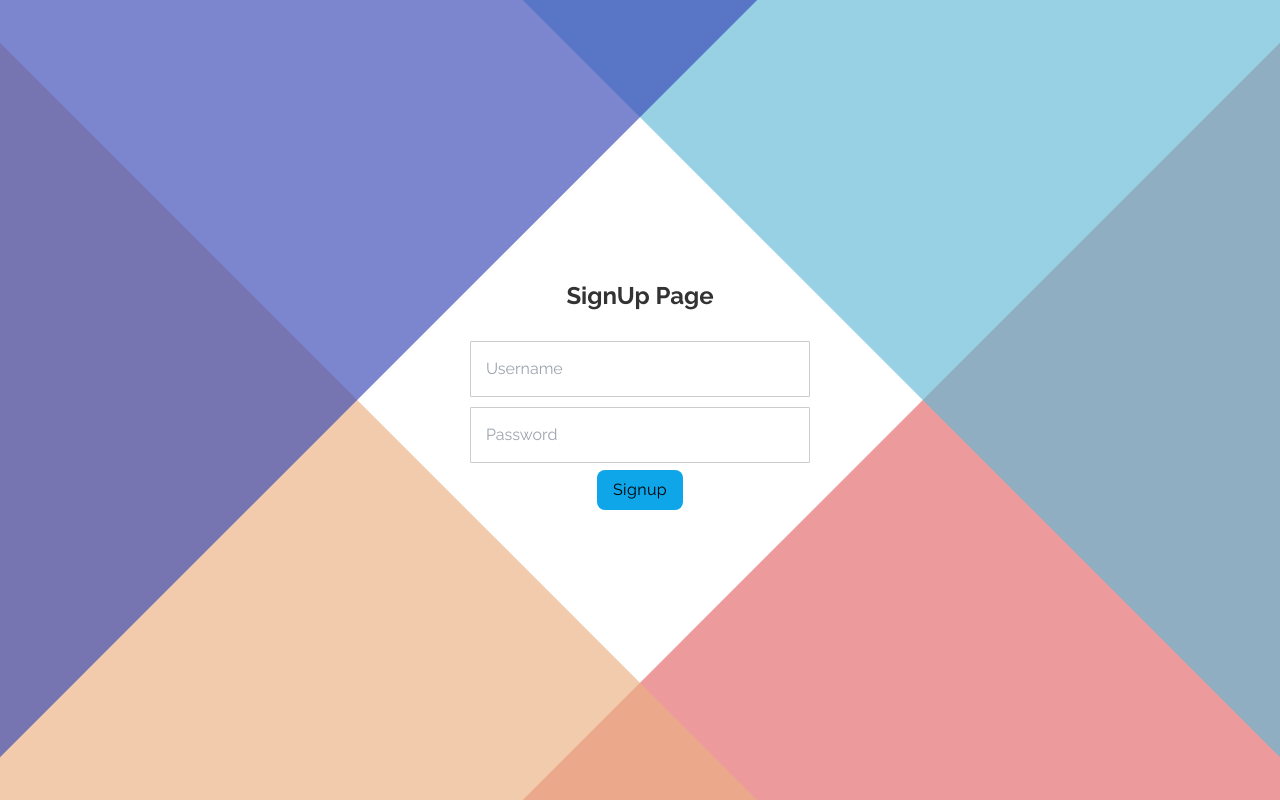
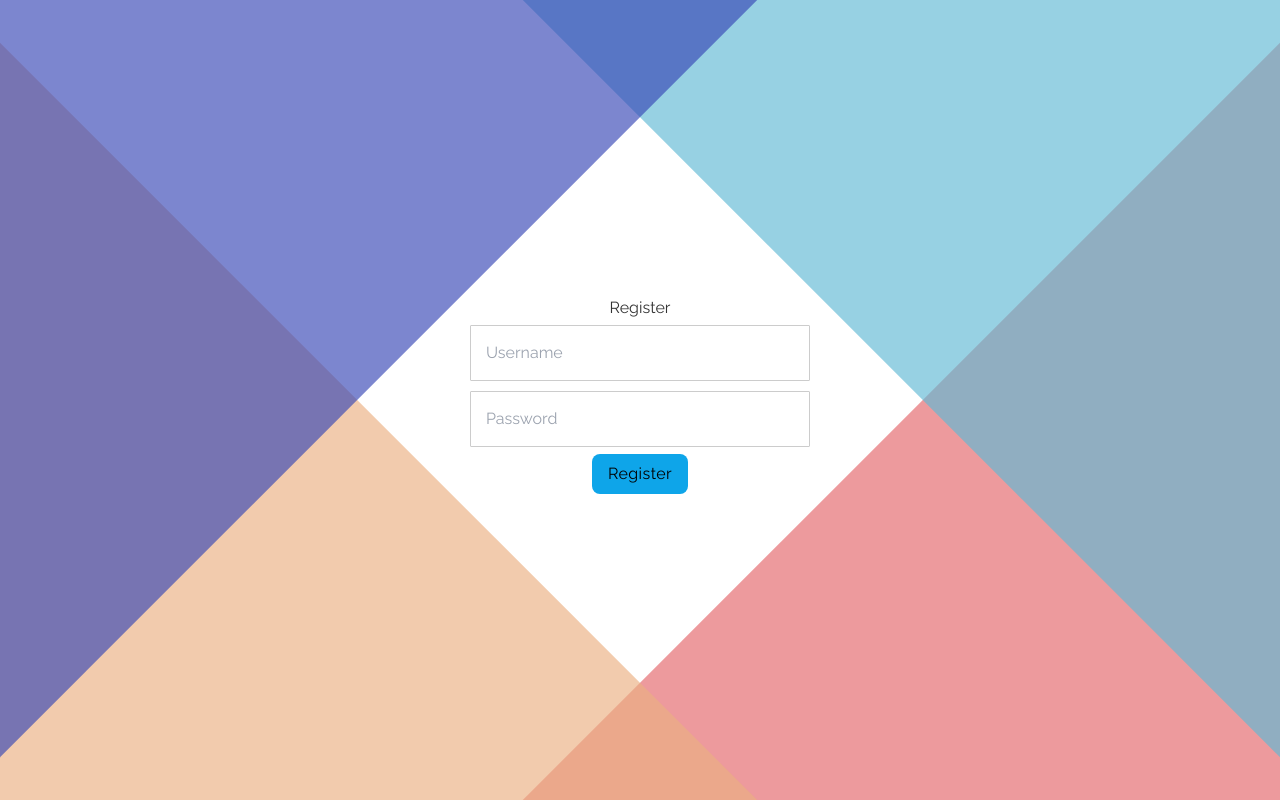
Before and after one commit to Tabindanoor/image-to-text-audio-video-, a React (Create React App) app: page /signup in a window 1280 px wide. Built offline with nearby package versions, Linux system fonts and the light colour scheme; what pdfmake would draw is missing.

Commit message:
done with the software re engineering project

```diff
--- a/src/components/Login.jsx
+++ b/src/components/Login.jsx
@@ -1,113 +1,3 @@
-// import React,{useState} from "react";
-// import axios from "axios";
-// import "./Login.css"
-// import Navbar from "./Navbar";
-// import { Link, Navigate } from "react-router-dom";
-
-// const Login = () => {
-//     const [username, setUsername] = useState('');
-//     const [password, setPassword] = useState('');
-//     const [error, setError] = useState(false);
-//     const [success, setSuccess] = useState(false);
-
-
-//     // const [username, setUsername] = useState('');
-//     // const [password, setPassword] = useState('');
-//     // const [success, setSuccess] = useState(false);
-//     // const [error, setError] = useState(false);
-
-
-//     const handleSignup = async () => {
-//       try {
-//         await axios.post('http://localhost:5000/signup', {
-//           username,
-//           password,
-//         });
-//      setSuccess(true)
-//      setSuccess(false)
-//         // alert('User created successfully');
-//       } catch (error) {
-//         // console.error(error);
-//         // alert('Error creating user');
-//         setError(true);
-//         setError(false)
-//       }
-//     };
-
-//     const handleLogin = async () => {
-//       try {
-//         await axios.post('http://localhost:5000/login', {
-//           username,
-//           password,
-//         });
-
-//         // alert('Login successful');
-//         setSuccess(true);
-//         Navigate("/dashboard");
-//         // setSuccess(false);
-//       } catch (error) {
-//         // console.error(error);
-//         // alert('Invalid credentials');
-//         setError(true);
-//         // setError(false);
-//       }
-//     };
-
-
-
-//     return (
-//       <div>
-//         {/* <Navbar/> */}
-//          <div className="container">
-//         <div className="top"></div>
-//         <div className="bottom"></div>
-//         <div className="center">
-//         <h2 className="text-center text-2xl font-semibold ">Login Page</h2><br />
-
-//         {success &&
-//           <p className="green-red-600 text-sm">Login Successful :)</p>
-//         }
-
-//         {error &&
-//           <p className="text-red-600 text-sm">Invalid Credentails :(</p>
-//         }
-
-//         <input
-//           type="text"
-//           placeholder="Username"
-//           onChange={(e) => setUsername(e.target.value)}
-//           className="border-2 border-blue-300 rounded-xl p-2"
-//         />
-
-//         <input
-//           type="password"
-//           placeholder="Password"
-//           onChange={(e) => setPassword(e.target.value)}
-//           className="border-2 border-blue-300 rounded-xl p-2 mt-2"
-
-//         />
-//         <br />
-//         <button
-//            className="animate-bounce focus:animate-none hover:animate-none inline-flex text-md font-medium
-//            bg-sky-500 mt-3 px-4 py-2 rounded-lg tracking-wide text-black" aria-current="page"
-
-//           onClick={handleLogin}>SignIn</button>
-//         <h2>&nbsp;</h2>
-//         <Link to={"/signup"}
-//            className="animate-bounce focus:animate-none hover:animate-none inline-flex text-md font-medium
-//            bg-sky-500 mt-3 px-4 py-2 rounded-lg tracking-wide text-black" aria-current="page"
-
-//           >SIgn Up</Link>
-//         </div>
-//       </div>
-//       </div>
-
-//     );
-//   };
-
-//  export default Login
-
-
 import React, { useState } from "react";
 import axios from "axios";
 import { Link, useNavigate } from "react-router-dom";
@@ -123,36 +13,43 @@ const Login = () => {
   const navigate = useNavigate();
 
 
-  const handleSignup = async () => {
-    try {
-      await axios.post('http://localhost:5000/signup', {
-        username,
-        password,
-      });
-      setSuccess(true);
-      // setSuccess(false);
-    } catch (error) {
-      setError(true);
-      setError(false);
-    }
-  };
 
+  // const handleLogin = async () => {
+  //   try {
+  //     await axios.post('http://localhost:5000/', {
+  //       username,
+  //       password,
+  //     });
+
+  //     // Login successful, navigate to the dashboard
+  //     setSuccess(true);
+  //     navigate("/dashboard",{state:{username}});
+  //   }
+  //    catch (error) {
+  //     // setError(true);
+  //     setUsername("");
+  //     setPassword("")
+  //     setError("invalid credentails");
+
+  //   }
+  // };
   const handleLogin = async () => {
     try {
-      await axios.post('http://localhost:5000/login', {
+        await axios.post('http://localhost:5000/login', {  // Updated URL to '/login'
             username,
             password,
         });
 
         // Login successful, navigate to the dashboard
         setSuccess(true);
-      navigate("/dashboard",{state:{username}});
+        navigate("/dashboard", { state: { username } });
     } catch (error) {
         // setError(true);
-      setError("invalid credentails");
+        setUsername("");
+        setPassword("")
+        setError("Invalid credentials");
     }
 };
-
   return (
     <div>
       <div className="container">
--- a/src/components/Navbar.jsx
+++ b/src/components/Navbar.jsx
@@ -3,26 +3,7 @@ import { Link } from 'react-router-dom'
 import axios from 'axios';
 import { useNavigate } from 'react-router-dom';
 
-
-
-
 const Navbar = () => {
-
-  const [username, setUsername] = useState('');
-  const [isLoggedIn, setIsLoggedIn] = useState(false);
-  const navigate = useNavigate()
-  const handleLogout = async () => {
-    try {
-        // Assuming you have a logout API endpoint on your server
-        const response = await axios.post('http://localhost:3001/logout');
-        console.log(response.data);
-      navigate("/login",{state:{username}});
-
-        setIsLoggedIn(false);
-    } catch (error) {
-        console.error(error);
-    }
-};
 
   return (
     <div className=''>
@@ -77,34 +58,12 @@ const Navbar = () => {
                     {/* <p>Welcome, {username}!</p> */}
                     <button className="animate-bounce focus:animate-none hover:animate-none
             inline-flex text-md font-medium bg-indigo-900 mt-3 px-4 py-2 rounded-lg tracking-wide
-             text-white" > <Link to={"/login"}>LogOut</Link> </button>
-                {/* </div> */}
-                {/* <button onClick={handleLogout} className="animate-bounce focus:animate-none hover:animate-none
-            inline-flex text-md font-medium bg-indigo-900 mt-3 px-4 py-2 rounded-lg tracking-wide
-             text-white" > LogOut </button> */}
+             text-white" > <Link to={"/"}>LogOut</Link> </button>
+
                 </div>
-            {/* ) : (
-                <div>
-                    <label>
-                        Username:
-                        <input type="text" value={username} onChange={(e) => setUsername(e.target.value)} />
-                    </label>
-                  <button  className="animate-bounce focus:animate-none hover:animate-none
-            inline-flex text-md font-medium bg-indigo-900 mt-3 px-4 py-2 rounded-lg tracking-wide
-             text-white"><Link to={"/login"} >Login</Link></button>
-                </div>
-            )} */}
+
         </div>
 
-            {/* <Link to={"/login"}     className="animate-bounce focus:animate-none hover:animate-none
-            inline-flex text-md font-medium bg-indigo-900 mt-3 px-4 py-2 rounded-lg tracking-wide
-             text-white" >Login</Link> */}
-            {/* <Link to={"/signup"}
-            className="animate-bounce focus:animate-none hover:animate-none
-            inline-flex text-md font-medium bg-indigo-700 mt-3 px-4 py-2 rounded-lg tracking-wide
-            text-white">  Signup</Link> */}
-
-            {/* <ChangeMode/> */}
           </div>
         </div>
       </div>
@@ -117,7 +76,6 @@ const Navbar = () => {
             <button type="button" className="relative flex rounded-full bg-gray-800 text-sm focus:outline-none focus:ring-2 focus:ring-white focus:ring-offset-2 focus:ring-offset-gray-800" id="user-menu-button" aria-expanded="false" aria-haspopup="true">
               <span className="absolute -inset-1.5"></span>
               <span className="sr-only">Open user menu</span>
-              {/* <img className="h-8 w-8 rounded-full" src="https://images.unsplash.com/photo-1472099645785-5658abf4ff4e?ixlib=rb-1.2.1&ixid=eyJhcHBfaWQiOjEyMDd9&auto=format&fit=facearea&facepad=2&w=256&h=256&q=80" alt=""/> */}
             </button>
           </div>
 
@@ -136,6 +94,7 @@ const Navbar = () => {
       <Link to={"/image-2-pdf"} className="text-gray-300 hover:bg-gray-700 hover:text-white block rounded-md px-3 py-2 text-base font-medium">Image2Pdf</Link>
       <Link to={"/login"} className="text-gray-300 hover:bg-gray-700 hover:text-white block rounded-md px-3 py-2 text-base font-medium">Login</Link>
       <Link to={"/signup"} className="text-gray-300 hover:bg-gray-700 hover:text-white block rounded-md px-3 py-2 text-base font-medium">SignUp</Link>
+      <button className="animate-bounce focus:animate-none hover:animate-none inline-flex text-md font-medium bg-indigo-900 mt-3 px-4 py-2 rounded-lg tracking-wide text-white" > <Link to={"/"}>LogOut</Link> </button>
     </div>
   </div>
 </nav>
--- a/src/components/Register.jsx
+++ b/src/components/Register.jsx
@@ -33,16 +33,16 @@ const Register = () => {
 
   const handleSignup = async () => {
     try {
-      await axios.post('http://localhost:5000/signup', {
-        username,
-        password,
-      });
-      setSuccess(true);
-      navigate("/dashboard", { state: { username } });
+      const response = await axios.post('http://localhost:5000/signup', { username, password });
+      console.log(response.data.message);
+      setError('');
+      navigate("/dashboard",{username:username});
     } catch (error) {
-      setError(error.response.data.message || 'Error creating user');
+      setError(error.response.data.error);
     }
   };
+
+
   return (
     <div>
       {/* <Navbar/> */}
@@ -52,35 +52,16 @@ const Register = () => {
         <div className="bottom"></div>
         <div className="center">
 
-    <h2 className="text-center text-2xl font-semibold ">SignUp Page</h2><br />
-    {success &&
-          <p className="green-red-600 text-sm">Login Successful :)</p>
-        }
-
-        {error &&
-          <p className="text-red-600 text-sm">Invalid Credentails :(</p>
-        }
-
-    <input
-      type="text"
-      placeholder="Username"
-      onChange={(e) => setUsername(e.target.value)}
-      className="border-2 border-blue-300 rounded-xl p-2"
-
-    />
-
-    <input
-      type="password"
-      placeholder="Password"
-      onChange={(e) => setPassword(e.target.value)}
+      <h2>Register</h2>
+      <div>{error && <p style={{ color: 'red' }}>{error}</p>}</div>
+      <input type="text" placeholder="Username" onChange={(e) => setUsername(e.target.value)}
+      className="border-2 border-blue-300 rounded-xl p-2" />
+      <input type="password" placeholder="Password" onChange={(e) => setPassword(e.target.value)}
       className="border-2 border-blue-300 rounded-xl p-2 mt-2"
-
-    />
-    <button onClick={handleSignup}
-      className="animate-bounce focus:animate-none hover:animate-none inline-flex text-md font-medium
-      bg-sky-500 mt-3 px-4 py-2 rounded-lg tracking-wide text-black" aria-current="page"
-
->Signup</button>
+      />
+      <button onClick={handleSignup}
+       className="animate-bounce focus:animate-none hover:animate-none inline-flex text-md font-medium
+      bg-sky-500 mt-3 px-4 py-2 rounded-lg tracking-wide text-black" aria-current="page">Register</button>
 
   </div>
   </div>
--- a/src/index.js
+++ b/src/index.js
@@ -24,13 +24,12 @@ root.render(
     <Route  path='/dashboard' element={<App />} />
     <Route  path='/' element={<Login />} />
     <Route path="/signup" element={<Register />} />
-    <Route path="/login" element={<Login />} />
+    {/* <Route path="/login" element={<Login />} /> */}
     <Route path="/video" element={<Video />} />
     <Route path="/image-2-pdf" element={<Image2Pdf />} />
     <Route path="/image-2-text" element={<Image2Text />} />
     <Route path="/changemode" element={<ChangeMode />} />
     {/* <Route path="/navbar" element={<Navbar />} /> */}
-
     </Routes>
     </React.StrictMode>
     </ThemeProvider>
```
Lines whose indentation alone changed are shown as unchanged.
